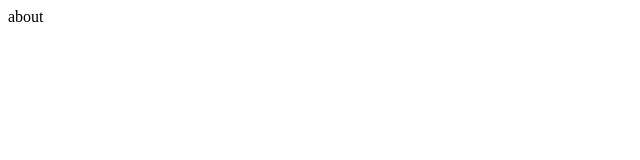
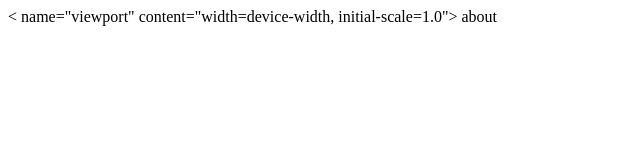
Before and after one commit to pranjalS9/GitHu-Test, a plain HTML site: page about.html in a window 1280 px wide. Shown: the whole page, without its empty margins (0-640 px from the left). Drawn offline with Linux system fonts and the light colour scheme.

Commit message:
Back to Basic

```diff
--- a/about.html
+++ b/about.html
@@ -1,8 +1,8 @@
 <!DOCTYPE html>
 <html lang="en">
 <head>
-    <meta charset="UTF-8">
-    <meta name="viewport" content="width=device-width, initial-scale=1.0">
+    <meta ="UTF-8">
+    < name="viewport" content="width=device-width, initial-scale=1.0">
     <title>Document</title>
 </head>
 <body>
```
